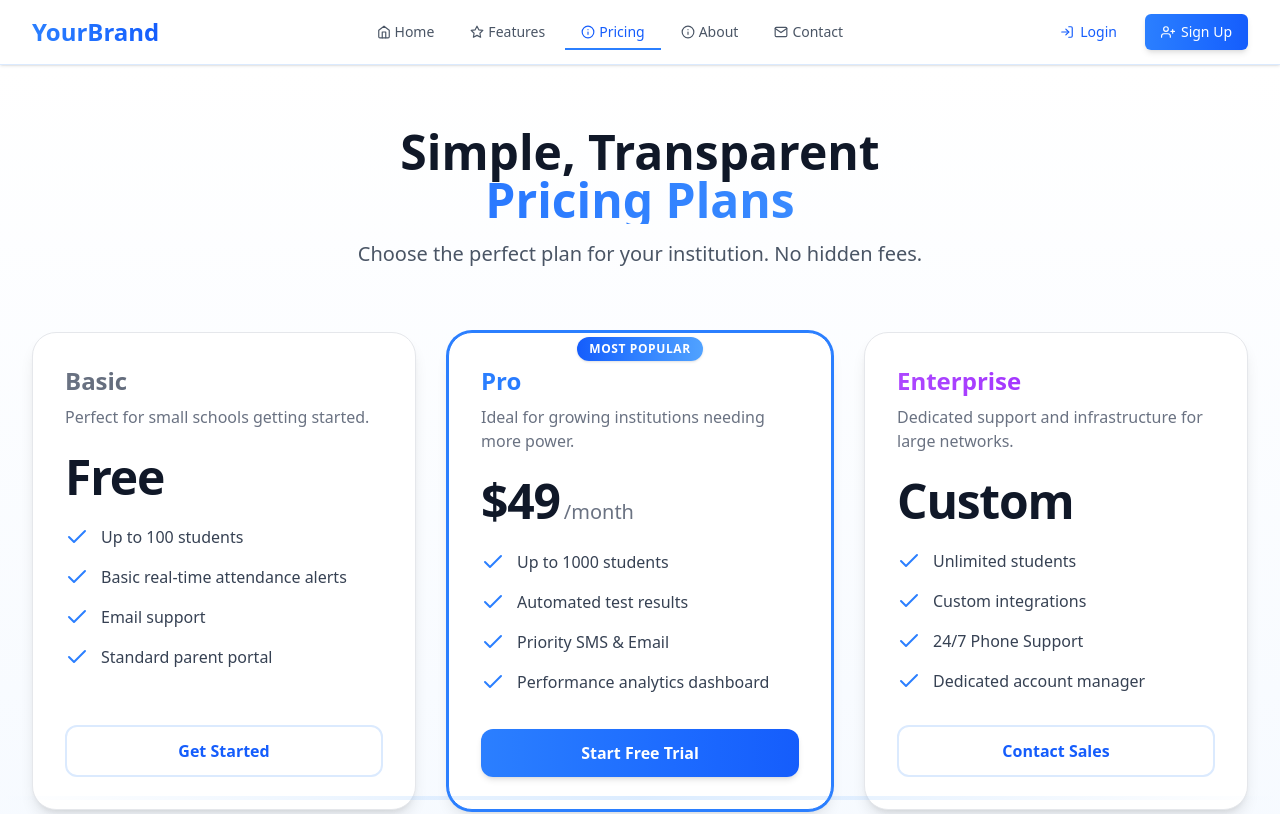
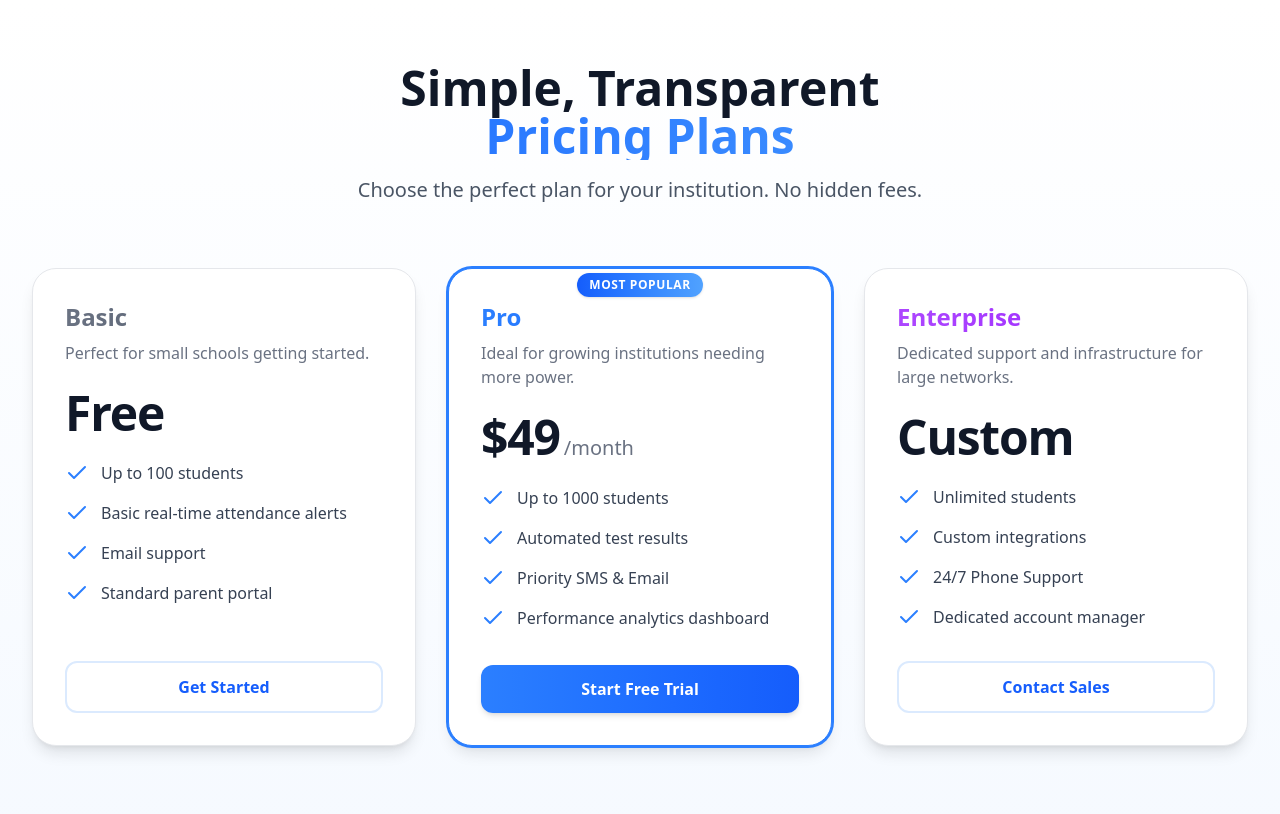
Before and after one commit to yesteachertution-commits/parentalink, a React (Vite) app: page /pricing in a window 1280 px wide. Shown: the top 814 px of the page. Built offline with nearby package versions, Linux system fonts and the light colour scheme.

Commit message:
fix: remove double MainLayout wrap from Pricing page

```diff
--- a/src/pages/Pricing.jsx
+++ b/src/pages/Pricing.jsx
@@ -1,6 +1,5 @@
 import { motion } from 'framer-motion';
 import { FiCheck } from 'react-icons/fi';
-import MainLayout from '../components/MainLayout';
 
 const Pricing = () => {
   const tiers = [
@@ -36,8 +35,7 @@ const Pricing = () => {
   ];
 
   return (
-    <MainLayout>
-      <section className="py-16 bg-gradient-to-b from-white to-blue-50 min-h-screen">
+    <section className="py-16 bg-gradient-to-b from-white to-blue-50 min-h-screen">
         <div className="max-w-7xl mx-auto px-4 sm:px-6 lg:px-8">
           <motion.div
             initial={{ opacity: 0, y: 20 }}
@@ -144,7 +142,6 @@ const Pricing = () => {
           </div>
         </div>
       </section>
-    </MainLayout>
   );
 };
 
```
